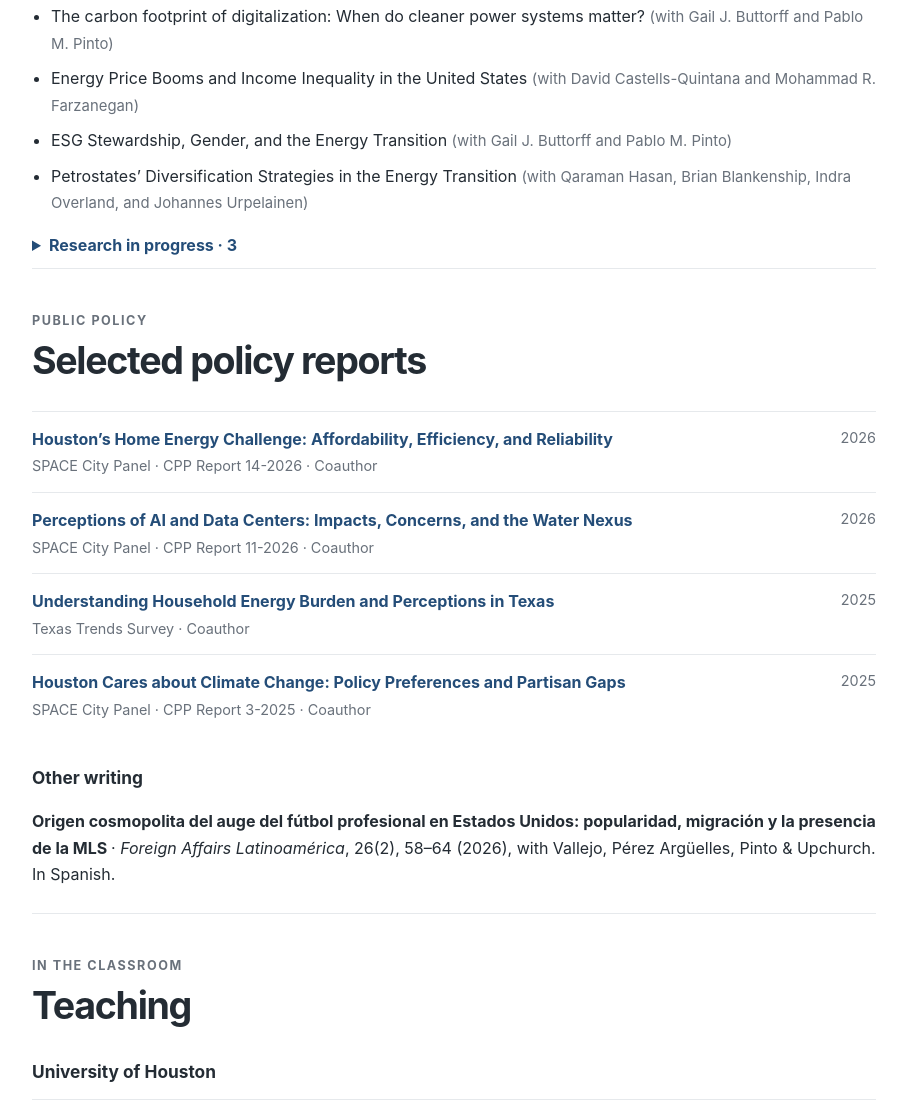
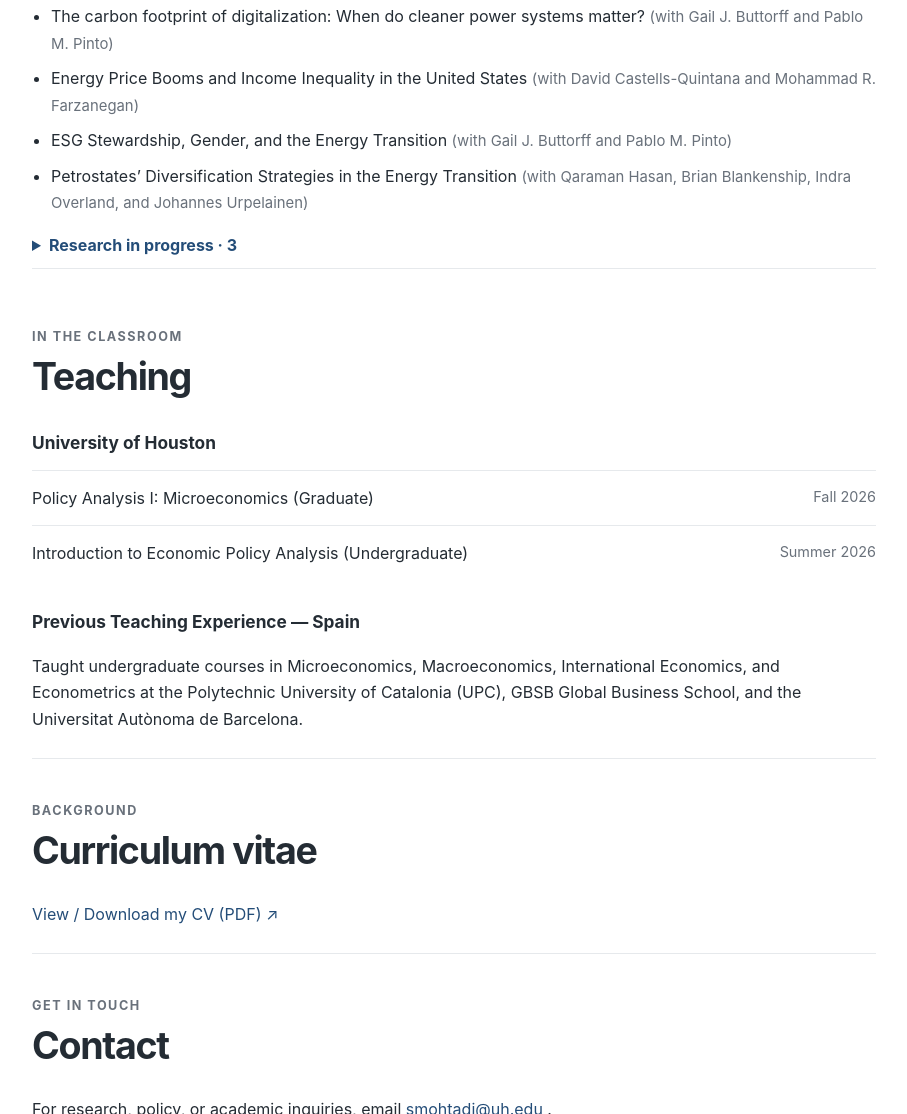
Before and after one commit to soranmohtadi/soranmohtadi.github.io, a plain HTML site: page index.html in a window 1280 px wide. Shown: the part 2085-3199 px from the top of the page, without its empty margins (186-1093 px from the left). Drawn offline with Linux system fonts and the light colour scheme.

Commit message:
Update index.html

```diff
--- a/index.html
+++ b/index.html
@@ -556,80 +556,6 @@
     </details>
   </section>
 
-  <!-- POLICY REPORTS -->
-  <section class="section" id="reports">
-    <div class="eyebrow">Public policy</div>
-    <h2>Selected policy reports</h2>
-
-    <ul class="pubs">
-      <li>
-        <div>
-          <a class="name"
-             href="https://www.uh.edu/hobby/research/space-city-panel/space_26w4q1_energy_burden.pdf">
-            Houston’s Home Energy Challenge:
-            Affordability, Efficiency, and Reliability
-          </a>
-          <span class="meta">
-            SPACE City Panel · CPP Report 14-2026 · Coauthor
-          </span>
-        </div>
-        <span class="year">2026</span>
-      </li>
-
-      <li>
-        <div>
-          <a class="name"
-             href="https://www.uh.edu/hobby/research/space-city-panel/space_26w4q1_ai_data_centers.pdf">
-            Perceptions of AI and Data Centers:
-            Impacts, Concerns, and the Water Nexus
-          </a>
-          <span class="meta">
-            SPACE City Panel · CPP Report 11-2026 · Coauthor
-          </span>
-        </div>
-        <span class="year">2026</span>
-      </li>
-
-      <li>
-        <div>
-          <a class="name"
-             href="https://www.uh.edu/hobby/txtrends/energy.pdf">
-            Understanding Household Energy Burden
-            and Perceptions in Texas
-          </a>
-          <span class="meta">
-            Texas Trends Survey · Coauthor
-          </span>
-        </div>
-        <span class="year">2025</span>
-      </li>
-
-      <li>
-        <div>
-          <a class="name"
-             href="https://www.uh.edu/hobby/research/space-city-panel/cpp_panel_report_3_sustainability.pdf">
-            Houston Cares about Climate Change:
-            Policy Preferences and Partisan Gaps
-          </a>
-          <span class="meta">
-            SPACE City Panel · CPP Report 3-2025 · Coauthor
-          </span>
-        </div>
-        <span class="year">2025</span>
-      </li>
-    </ul>
-
-    <h3>Other writing</h3>
-    <p>
-      <strong>
-        Origen cosmopolita del auge del fútbol profesional
-        en Estados Unidos: popularidad, migración
-        y la presencia de la MLS
-      </strong>
-      · <em>Foreign Affairs Latinoamérica</em>,
-      26(2), 58–64 (2026), with Vallejo,
-      Pérez Argüelles, Pinto &amp; Upchurch.
-      In Spanish.
     </p>
   </section>
 
```
